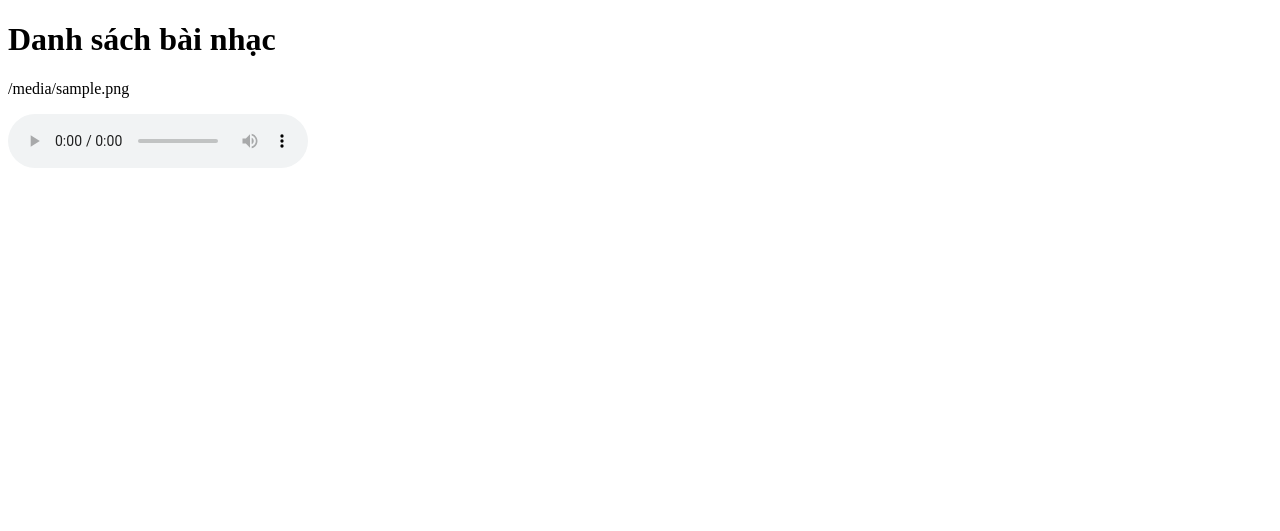
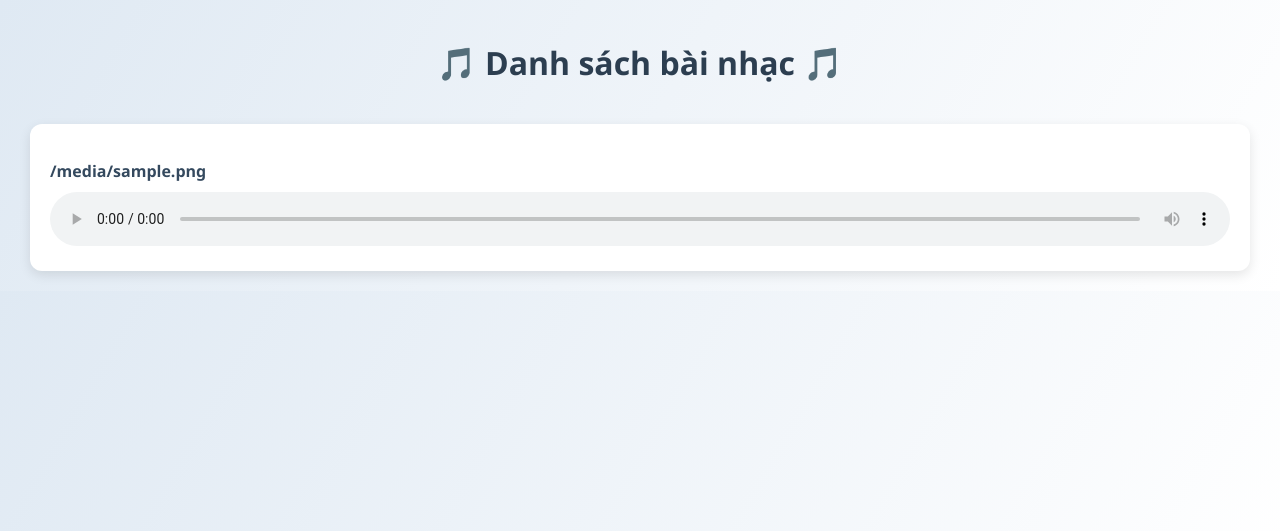
Before and after one commit to cyb3r-Kn1ght/Cryptography_Project, a Flask app: template myapp/templates/index.html in a window 1280 px wide. Shown: the top 531 px of the page. Run offline with Flask 3, Linux system fonts and the light colour scheme; the template is opened without the code that fills it: most values are stand-ins (such as "Sample title", 1, 10 or a date in 2020).

Commit message:
Thêm tí css

```diff
--- /dev/null
+++ b/myapp/static/style/musicpage.css
@@ -0,0 +1,42 @@
+body {
+    font-family: 'Segoe UI', sans-serif;
+    background: linear-gradient(120deg, #dfe9f3, #ffffff);
+    margin: 0;
+    padding: 20px;
+}
+
+h1 {
+    text-align: center;
+    color: #2c3e50;
+    margin-bottom: 40px;
+}
+
+.music-list {
+    display: grid;
+    grid-template-columns: repeat(auto-fit, minmax(280px, 1fr));
+    gap: 20px;
+    padding: 0 10px;
+}
+
+.music-card {
+    background-color: #ffffff;
+    border-radius: 12px;
+    box-shadow: 0 4px 12px rgba(0, 0, 0, 0.1);
+    padding: 20px;
+    transition: transform 0.2s;
+}
+
+.music-card:hover {
+    transform: translateY(-5px);
+}
+
+.music-title {
+    font-weight: bold;
+    margin-bottom: 10px;
+    color: #34495e;
+}
+
+audio {
+    width: 100%;
+    border-radius: 8px;
+}
--- a/myapp/templates/index.html
+++ b/myapp/templates/index.html
@@ -1,18 +1,23 @@
 <!DOCTYPE html>
-<html>
+<html lang="vi">
 <head>
+    <meta charset="UTF-8">
     <title>Web Nghe Nhạc</title>
+    <link rel="stylesheet" href="../static/style/musicpage.css">
 </head>
 <body>
-    <h1>Danh sách bài nhạc</h1>
-    {% for file in music_files %}
-        <div>
-            <p>{{ file }}</p>
+    <h1>🎵 Danh sách bài nhạc 🎵</h1>
+
+    <div class="music-list">
+        {% for file in music_files %}
+        <div class="music-card">
+            <p class="music-title">{{ file }}</p>
             <audio controls>
                 <source src="{{ url_for('play_music', filename=file) }}" type="audio/mpeg">
                 Trình duyệt của bạn không hỗ trợ audio.
             </audio>
         </div>
-    {% endfor %}
+        {% endfor %}
+    </div>
 </body>
 </html>
```
